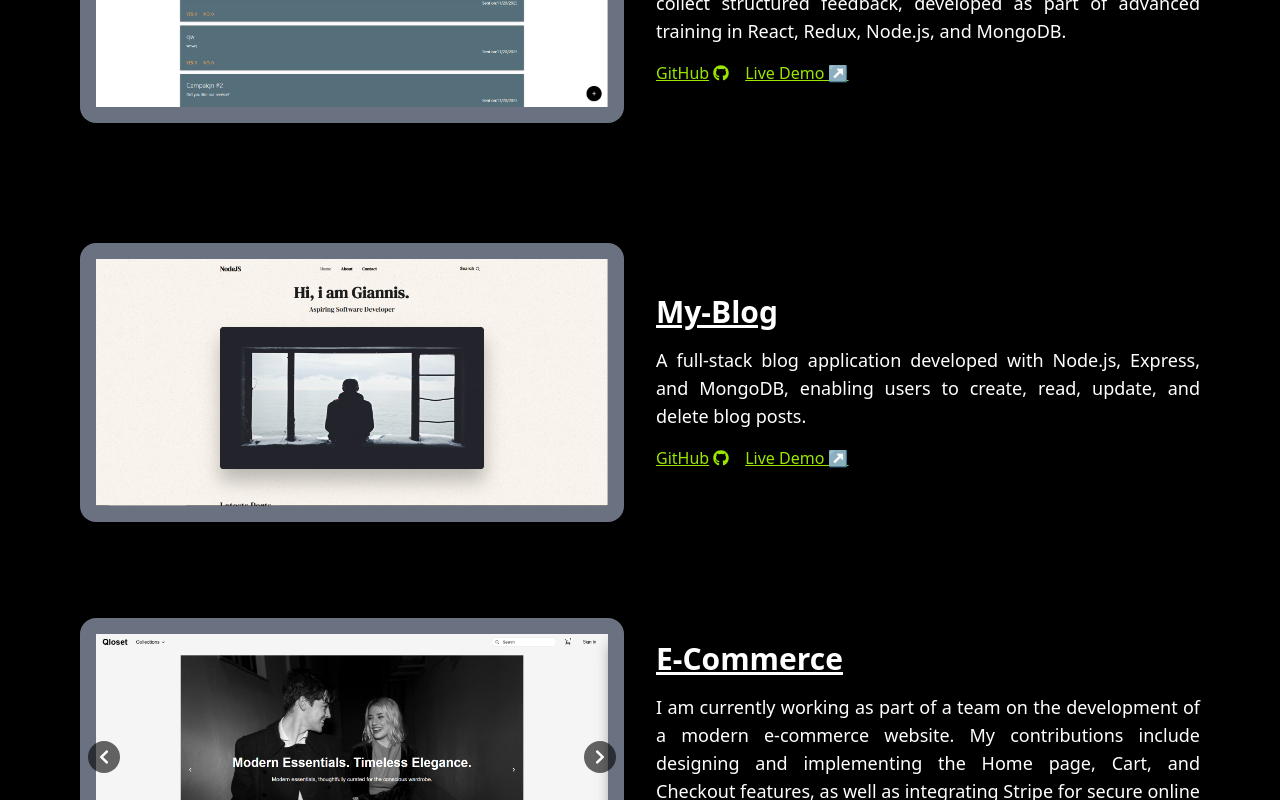
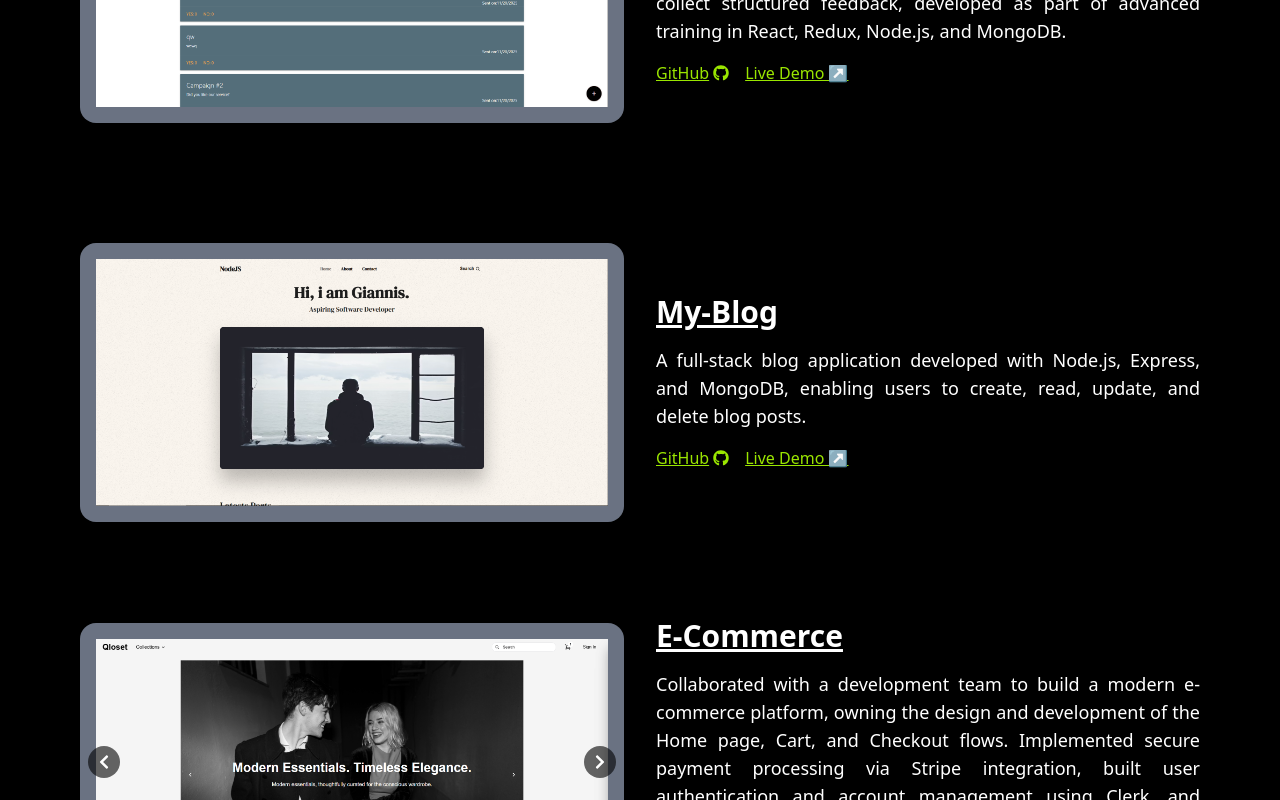
Before and after one commit to tzarhs/my-portfolio, a React (Vite) app: page / in a window 1280 px wide. Shown: the part 2000-2800 px from the top of the page. Built offline with nearby package versions, Linux system fonts and the light colour scheme.

Commit message:
Changed title, tech-stack and updated the projects descriptions

```diff
--- a/index.html
+++ b/index.html
@@ -4,7 +4,7 @@
     <meta charset="UTF-8" />
     <link rel="icon" type="image/png" href="/src/assets/portfolio.png" />
     <meta name="viewport" content="width=device-width, initial-scale=1.0" />
-    <title>my-portfolio</title>
+    <title>Giannis Tzaris | Portfolio</title>
   </head>
   <body>
     <div id="root"></div>
--- a/src/components/Navbar.jsx
+++ b/src/components/Navbar.jsx
@@ -16,7 +16,7 @@ export default function Navbar() {
   };
 
   return (
-    <nav className="top-0 left-0 right-0 z-50 bg-black bg-opacity-50 backdrop-blur px-4 py-3 flex items-center justify-between">
+    <nav className="sticky top-0 left-0 right-0 z-50 bg-black bg-opacity-50 backdrop-blur px-4 py-3 flex items-center justify-between">
       {/* Logo */}
       <button className="text-white text-md sm:text-2xl font-bold py-1 px-2 transition-colors duration-300">
         GIANNIS TZARIS
--- a/src/components/Projects.jsx
+++ b/src/components/Projects.jsx
@@ -209,10 +209,12 @@ export default function Projects() {
             E-Commerce
           </h1>
           <p className="text-sm text-justify max-w-prose sm:text-base md:text-lg lg:text-lg">
-            I am currently working as part of a team on the development of a
-            modern e-commerce website. My contributions include designing and
-            implementing the Home page, Cart, and Checkout features, as well as
-            integrating Stripe for secure online payments.{" "}
+            Collaborated with a development team to build a modern e-commerce
+            platform, owning the design and development of the Home page, Cart,
+            and Checkout flows. Implemented secure payment processing via Stripe
+            integration, built user authentication and account management using
+            Clerk, and enabled multilingual support through i18next-based
+            internationalization.{" "}
           </p>
           <div className="flex gap-4 flex-wrap">
             <a
```
Also changed, not shown: 2 other files (tests, documents, lock files or other folders).
